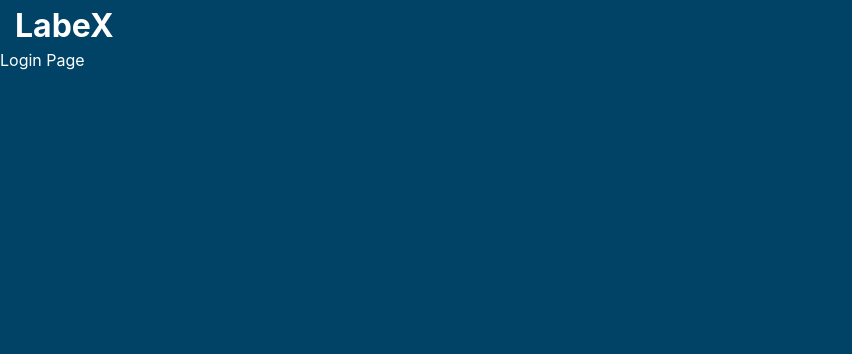
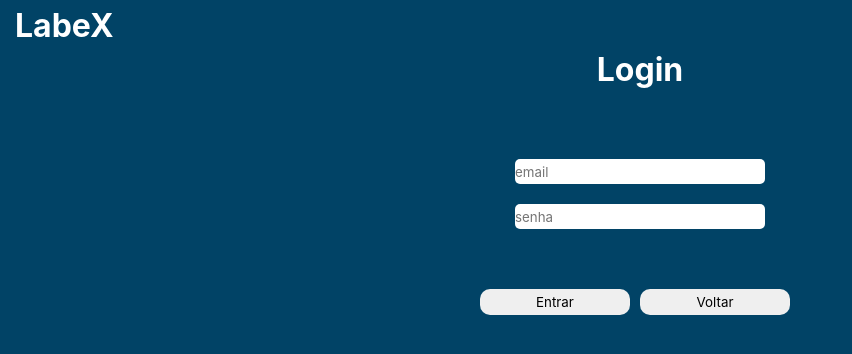
Before and after one commit to future4code/Monica-Araujo, a React (Create React App) app in the folder semana10/projeto-labex/labex/: page /login in a window 1280 px wide. Shown: the top 354 px of the page, without its empty margins (0-852 px from the left). Built offline with nearby package versions, Linux system fonts and the light colour scheme.

Commit message:
fiz parte da autenticação do login

```diff
--- a/semana10/projeto-labex/labex/public/index.html
+++ b/semana10/projeto-labex/labex/public/index.html
@@ -24,7 +24,7 @@
       work correctly both with client-side routing and a non-root public URL.
       Learn how to configure a non-root public URL by running `npm run build`.
     -->
-    <title>React App</title>
+    <title>LabeX - Mônica Araujo</title>
   </head>
   <body>
     <noscript>You need to enable JavaScript to run this app.</noscript>
--- a/semana10/projeto-labex/labex/src/App.js
+++ b/semana10/projeto-labex/labex/src/App.js
@@ -12,10 +12,12 @@ const GlobalStyle = createGlobalStyle`
 
   body {
     background-color: #014366;
-    color: white
+    color: white;
   }
   button {
     border: none;
+    cursor:pointer;
+    padding: 10px;
   }
 `
 
--- a/semana10/projeto-labex/labex/src/pages/AdminHomePage.js
+++ b/semana10/projeto-labex/labex/src/pages/AdminHomePage.js
@@ -1,10 +1,58 @@
 import React from 'react'
+import { useHistory } from 'react-router-dom';
+import styled from 'styled-components';
+
+const Main = styled.div`
+  display: flex;
+  justify-content: center;
+  align-items: center;
+  flex-direction: column;
+`
+const Button = styled.div`
+  margin-top: 50px;
+  display: flex;
+  justify-content: space-between;
+  padding: 10px;
+
+`
+const SpecificButton = styled.button`
+  margin: 0 10px 0 0;
+  padding: 5px;
+  border-radius: 10px;
+  cursor: pointer;
+  width: 150px;
+  &:hover{
+    background-color: lightblue;
+    font-weight: bold;
+  }
+`
 
 export const AdminHomePage = () => {
+  const history= useHistory()
+
+  const goBack = () => {
+    history.push('/')
+  }
+
+  const goToCreateTripPage = () => {
+    history.push ('/admin/trips/create')
+  }
+
+  const goToTripDetailsPage = () => {
+    history.push('/admin/trips/:id')
+
+  }
   return (
-    <div >
-      <p>Admin Home Page</p>
-    </div>
+    <Main >
+      <h1>Área administrativa</h1>
+      <p>Abaixo ficará a lista das viagens para checar mais detalhes</p>
+      <Button>
+        <SpecificButton onClick={goBack}>Voltar</SpecificButton>
+        <SpecificButton onClick={goToCreateTripPage}>Criar Viagem</SpecificButton>
+        <SpecificButton>Logout</SpecificButton>
+      </Button>
+      <p onClick={goToTripDetailsPage}>Viagem 1</p>
+    </Main>
   );
 }
 
--- a/semana10/projeto-labex/labex/src/pages/ApplicationFormPage.js
+++ b/semana10/projeto-labex/labex/src/pages/ApplicationFormPage.js
@@ -1,10 +1,46 @@
 import React from 'react'
+import { useHistory } from 'react-router-dom';
+import styled from 'styled-components'
+
+const Main = styled.div`
+  display: flex;
+  justify-content: center;
+  align-items: center;
+  flex-direction: column;
+`
+const Button = styled.div`
+  display: flex;
+  justify-content: space-between;
+  padding: 10px;
+
+`
+const SpecificButton = styled.button`
+  margin: 0 10px 0 0;
+  padding: 5px;
+  border-radius: 10px;
+  cursor: pointer;
+  width: 150px;
+  &:hover{
+    background-color: lightblue;
+    font-weight: bold;
+  }
+`
 
 export const ApplicationFormPage = () => {
+  const history= useHistory()
+
+  const goBackList = () => {
+    history.push('/trips/list')
+  }
   return (
-    <div >
-      <p>Application Form Page</p>
-    </div>
+    <Main >
+      <h1>Formulário para inscrição</h1>
+      <p>Aqui ficará o formulario para inscrição do usuario</p>
+      <Button>
+        <SpecificButton>Enviar</SpecificButton>
+        <SpecificButton onClick={goBackList}>Voltar</SpecificButton>
+      </Button>
+    </Main>
   );
 }
 
--- a/semana10/projeto-labex/labex/src/pages/CreateTripPage.js
+++ b/semana10/projeto-labex/labex/src/pages/CreateTripPage.js
@@ -1,10 +1,47 @@
 import React from 'react'
+import { useHistory } from 'react-router-dom';
+import styled from 'styled-components';
+
+const Main = styled.div`
+  display: flex;
+  justify-content: center;
+  align-items: center;
+  flex-direction: column;
+`
+const Button = styled.div`
+  display: flex;
+  justify-content: space-between;
+  padding: 10px;
+
+`
+const SpecificButton = styled.button`
+  margin: 0 10px 0 0;
+  padding: 5px;
+  border-radius: 10px;
+  cursor: pointer;
+  width: 150px;
+  &:hover{
+    background-color: lightblue;
+    font-weight: bold;
+  }
+`
 
 export const CreateTripPage = () => {
+  const history= useHistory()
+
+  const goBackAdminHomePage = () => {
+    history.push('/admin/trips/list')
+  }
+
   return (
-    <div >
-      <p>Create Trip Page</p>
-    </div>
+    <Main >
+      <h1>Criar Viagem</h1>
+      <p>Aqui o adm pode criar viagens</p>
+      <Button>
+        <SpecificButton onClick={goBackAdminHomePage}>Voltar</SpecificButton>
+        <SpecificButton>Criar</SpecificButton>
+      </Button>
+    </Main>
   );
 }
 
--- a/semana10/projeto-labex/labex/src/pages/ListTripsPage.js
+++ b/semana10/projeto-labex/labex/src/pages/ListTripsPage.js
@@ -1,5 +1,30 @@
 import React from 'react'
 import { useHistory } from 'react-router-dom';
+import styled from 'styled-components'
+
+const Main = styled.div`
+  display: flex;
+  justify-content: center;
+  align-items: center;
+  flex-direction: column;
+`
+const Button = styled.div`
+  display: flex;
+  justify-content: space-between;
+  padding: 10px;
+
+`
+const SpecificButton = styled.button`
+  margin: 0 10px 0 0;
+  padding: 5px;
+  border-radius: 10px;
+  cursor: pointer;
+  width: 150px;
+  &:hover{
+    background-color: lightblue;
+    font-weight: bold;
+  }
+`
 
 export const ListTripsPage = () => {
   const history= useHistory()
@@ -13,11 +38,14 @@ export const ListTripsPage = () => {
   }
 
   return (
-    <div >
-      <p>List Trips Page</p>
-      <button onClick={goToApplicatonForm}>Inscreva-se</button>
-      <button onClick={goBack}>Voltar</button>
-    </div>
+    <Main >
+      <h1>Nossas Viagens</h1>
+      <p>Aqui ficará a lista de viagens para o usuário escolher</p>
+      <Button>
+        <SpecificButton onClick={goToApplicatonForm}>Inscreva-se</SpecificButton>
+        <SpecificButton onClick={goBack}>Voltar</SpecificButton>
+      </Button>
+    </Main>
   );
 }
 
--- a/semana10/projeto-labex/labex/src/pages/LoginPage.js
+++ b/semana10/projeto-labex/labex/src/pages/LoginPage.js
@@ -1,10 +1,107 @@
 import React from 'react'
+import { useHistory } from 'react-router-dom';
+import {useState} from 'react'
+import styled from 'styled-components'
+import axios from 'axios'
+
+const Main = styled.div`
+  display: flex;
+  justify-content: center;
+  align-items: center;
+  flex-direction: column;
+`
+const Button = styled.div`
+  display: flex;
+  justify-content: space-between;
+  padding: 10px;
+
+`
+const SpecificButton = styled.button`
+  margin: 0 10px 0 0;
+  padding: 5px;
+  border-radius: 10px;
+  cursor: pointer;
+  width: 150px;
+  &:hover{
+    background-color: lightblue;
+    font-weight: bold;
+  }
+`
+
+const DivInput = styled.div`
+  padding: 50px;
+  display: flex;
+  justify-content: center;
+  align-items: center;
+  flex-direction: column;
+`
+
+const Input = styled.input`
+  width: 250px;
+  height: 25px;
+  margin-top: 20px;
+  border-radius: 5px;
+  border: none
+`
 
 export const LoginPage = () => {
+  const [email, setEmail] = useState('')
+  const [password, setPassword] = useState ('')
+
+  const history= useHistory()
+
+  const onChangeEmail = (e) => {
+    setEmail(e.target.value)
+  }
+
+  const onChangePassword = (e) => {
+    setPassword(e.target.value)
+  }
+
+  const OnSubmit = () => {
+    const body = {
+      email: email,
+      password: password
+    }
+    axios
+      .post("https://us-central1-labenu-apis.cloudfunctions.net/labeX/monica/login", body)
+        .then ((res) => {
+          alert('Usuário logado, você será direcionado para a página administrativa')
+          localStorage.setItem('token', res.data.token)
+          history.push('/admin/trips/list')
+        }).catch ((err) => {
+          alert('As informações inseridas estão erradas. Você será direcionado para página inicial')
+          history.push('/')
+        })
+  }
+
+  const goBack = () => {
+    history.push('/')
+  }
+
+
   return (
-    <div >
-      <p>Login Page</p>
-    </div>
+    <Main >
+      <h1>Login</h1>
+      <DivInput>
+        <Input
+          placeholder='email'
+          type='email'
+          value={email}
+          onChange={onChangeEmail}
+        />
+        <Input
+          placeholder='senha'
+          type='password'
+          value={password}
+          onChange={onChangePassword}
+        />
+      </DivInput>
+      <Button>
+        <SpecificButton onClick={OnSubmit}>Entrar</SpecificButton>
+        <SpecificButton onClick={goBack}>Voltar</SpecificButton>
+      </Button>
+    </Main>
   );
 }
 
--- a/semana10/projeto-labex/labex/src/pages/TripDetailsPage.js
+++ b/semana10/projeto-labex/labex/src/pages/TripDetailsPage.js
@@ -1,10 +1,36 @@
 import React from 'react'
+import styled from 'styled-components'
+
+const Main = styled.div`
+  display: flex;
+  justify-content: center;
+  align-items: center;
+  flex-direction: column;
+`
+const Button = styled.div`
+  display: flex;
+  justify-content: space-between;
+  padding: 10px;
+
+`
+const SpecificButton = styled.button`
+  margin: 0 10px 0 0;
+  padding: 5px;
+  border-radius: 10px;
+  cursor: pointer;
+  width: 150px;
+  &:hover{
+    background-color: lightblue;
+    font-weight: bold;
+  }
+`
 
 export const TripDetailsPage = () => {
   return (
-    <div >
-      <p>Trip Datails Page</p>
-    </div>
+    <Main >
+      <h1>Detalhes da Viagem</h1>
+      <p>Aqui ficará todos os detalhes da viagem</p>
+    </Main>
   );
 }
 
```
